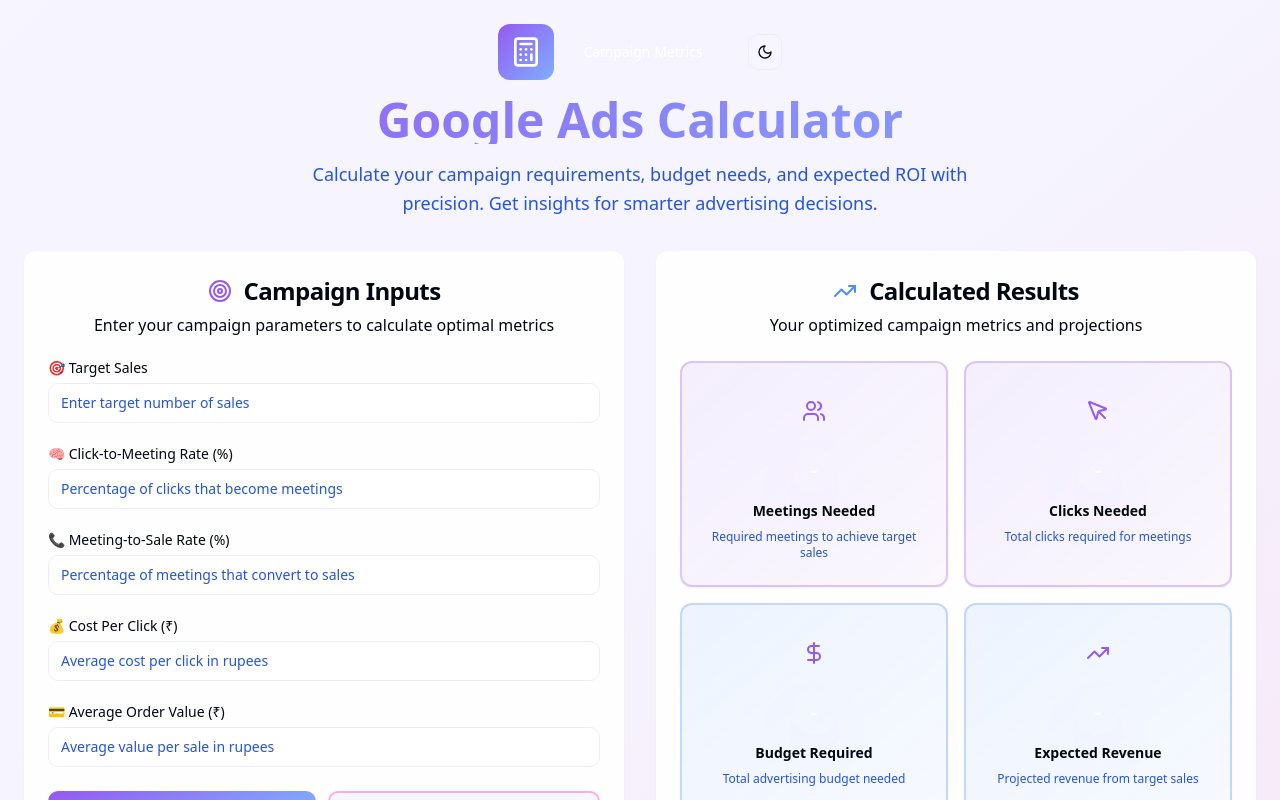
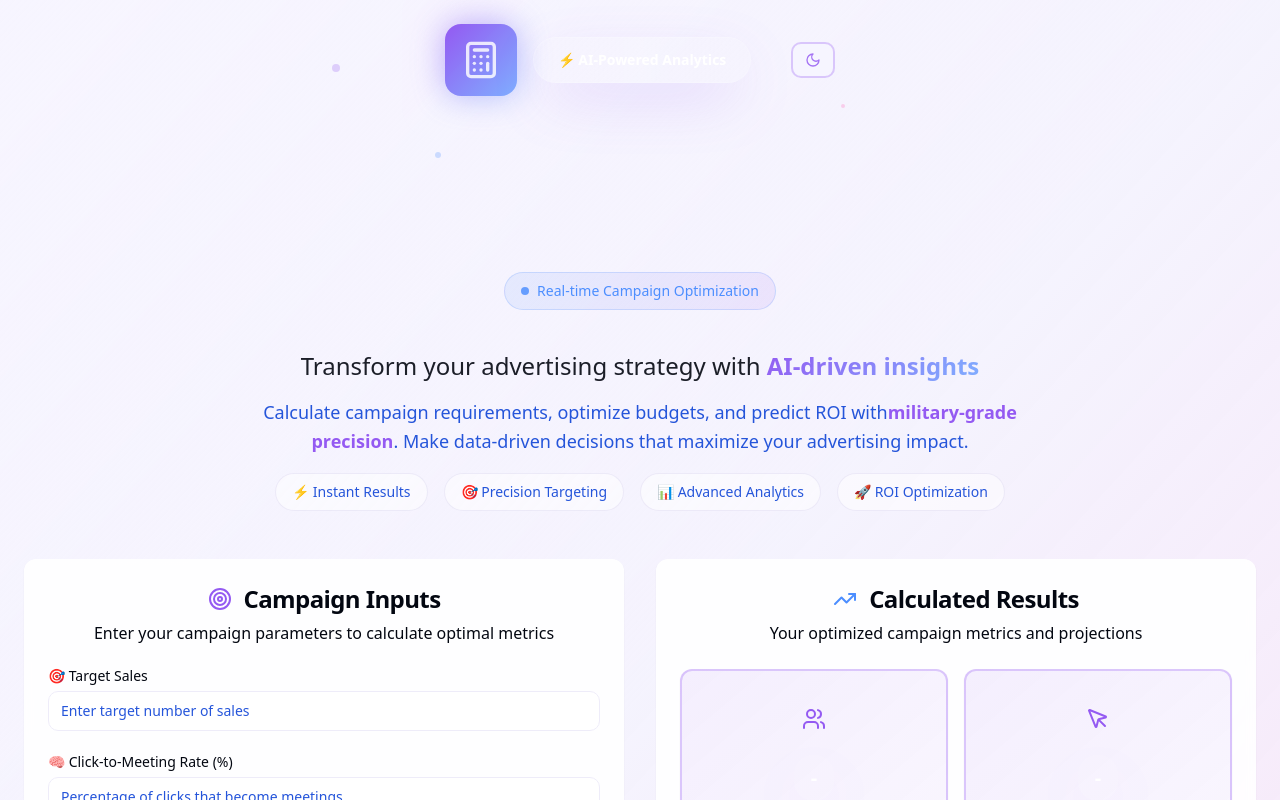
Before and after one commit to contact-2025/campaign-metric-mapper, a React (Vite) app: page / in a window 1280 px wide. Shown: the top 800 px of the page. Built offline with nearby package versions, Linux system fonts and the light colour scheme.

Commit message:
Enhance UI with futuristic design
Improve UI and add animations for a modern look.

```diff
--- a/src/components/GoogleAdsCalculator.tsx
+++ b/src/components/GoogleAdsCalculator.tsx
@@ -168,32 +168,92 @@ export const GoogleAdsCalculator = () => {
   return (
     <div className="min-h-screen bg-gradient-to-br from-background via-muted/20 to-accent/10 p-6 transition-colors duration-300">
       <div className="max-w-7xl mx-auto">
-        <div className="text-center mb-8 animate-fade-in">
-          <div className="flex items-center justify-center gap-3 mb-4">
-            <div className="p-3 bg-gradient-primary rounded-xl shadow-glow">
-              <Calculator className="h-8 w-8 text-white" />
+        <div className="text-center mb-12 animate-fade-in relative">
+          {/* Floating particles animation */}
+          <div className="absolute inset-0 overflow-hidden pointer-events-none">
+            <div className="absolute top-10 left-1/4 w-2 h-2 bg-primary/30 rounded-full animate-pulse" style={{animationDelay: '0s'}}></div>
+            <div className="absolute top-20 right-1/3 w-1 h-1 bg-accent/40 rounded-full animate-pulse" style={{animationDelay: '1s'}}></div>
+            <div className="absolute top-32 left-1/3 w-1.5 h-1.5 bg-success/30 rounded-full animate-pulse" style={{animationDelay: '2s'}}></div>
+          </div>
+
+          <div className="flex items-center justify-center gap-4 mb-6 relative z-10">
+            {/* Animated icon with multiple layers */}
+            <div className="relative group">
+              <div className="absolute inset-0 bg-gradient-primary rounded-2xl blur-lg opacity-60 group-hover:opacity-80 transition-opacity duration-500"></div>
+              <div className="relative p-4 bg-gradient-primary rounded-2xl shadow-glow transform hover:scale-110 transition-all duration-500">
+                <Calculator className="h-10 w-10 text-white animate-pulse" />
+              </div>
+              <div className="absolute -inset-1 bg-gradient-primary rounded-2xl opacity-20 animate-ping"></div>
             </div>
-            <Badge variant="secondary" className="px-4 py-2 text-sm font-medium bg-gradient-accent text-white">
-              Campaign Metrics
-            </Badge>
-            <div className="flex gap-2 ml-4">
+
+            {/* Futuristic badge */}
+            <div className="relative">
+              <Badge variant="secondary" className="px-6 py-3 text-sm font-bold bg-gradient-accent text-white shadow-elegant transform hover:scale-105 transition-all duration-300 border border-white/20">
+                <span className="relative z-10">⚡ AI-Powered Analytics</span>
+                <div className="absolute inset-0 bg-gradient-to-r from-transparent via-white/10 to-transparent animate-[shimmer_2s_infinite] rounded-full"></div>
+              </Badge>
+            </div>
+
+            {/* Theme toggle with futuristic styling */}
+            <div className="flex gap-2 ml-6">
               <Button
                 variant="outline"
                 size="sm"
                 onClick={() => setIsDark(!isDark)}
-                className="p-2"
+                className="p-3 border-2 border-primary/30 hover:border-primary/60 bg-background/80 backdrop-blur-sm hover:bg-primary/10 transition-all duration-300 transform hover:scale-105"
               >
-                {isDark ? <Sun className="h-4 w-4" /> : <Moon className="h-4 w-4" />}
+                <div className="relative">
+                  {isDark ? <Sun className="h-5 w-5 text-warning animate-spin" style={{animationDuration: '3s'}} /> : <Moon className="h-5 w-5 text-primary animate-pulse" />}
+                </div>
               </Button>
             </div>
           </div>
-          <h1 className="text-4xl md:text-5xl font-bold bg-gradient-primary bg-clip-text text-transparent mb-4">
-            Google Ads Calculator
-          </h1>
-          <p className="text-lg text-muted-foreground max-w-2xl mx-auto leading-relaxed">
-            Calculate your campaign requirements, budget needs, and expected ROI with precision.
-            Get insights for smarter advertising decisions.
-          </p>
+
+          {/* Main title with enhanced effects */}
+          <div className="relative mb-6">
+            <h1 className="text-5xl md:text-7xl font-black bg-gradient-primary bg-clip-text text-transparent mb-2 tracking-tight leading-none">
+              <span className="relative">
+                Google Ads
+                <div className="absolute -inset-2 bg-gradient-primary/20 blur-2xl -z-10 animate-pulse"></div>
+              </span>
+              <br />
+              <span className="bg-gradient-accent bg-clip-text text-transparent animate-pulse" style={{animationDuration: '2s'}}>
+                Calculator Pro
+              </span>
+            </h1>
+
+            {/* Subtitle badge */}
+            <div className="inline-flex items-center gap-2 px-4 py-2 bg-gradient-to-r from-success/10 to-info/10 border border-success/20 rounded-full mb-4">
+              <div className="w-2 h-2 bg-success rounded-full animate-pulse"></div>
+              <span className="text-sm font-medium text-success">Real-time Campaign Optimization</span>
+            </div>
+          </div>
+
+          {/* Enhanced description */}
+          <div className="space-y-4 max-w-3xl mx-auto">
+            <p className="text-xl md:text-2xl text-foreground/90 font-medium leading-relaxed">
+              Transform your advertising strategy with
+              <span className="bg-gradient-primary bg-clip-text text-transparent font-bold"> AI-driven insights</span>
+            </p>
+            <p className="text-lg text-muted-foreground leading-relaxed">
+              Calculate campaign requirements, optimize budgets, and predict ROI with
+              <span className="text-primary font-semibold">military-grade precision</span>.
+              Make data-driven decisions that maximize your advertising impact.
+            </p>
+
+            {/* Feature highlights */}
+            <div className="flex flex-wrap justify-center gap-4 mt-6">
+              {['⚡ Instant Results', '🎯 Precision Targeting', '📊 Advanced Analytics', '🚀 ROI Optimization'].map((feature, index) => (
+                <div
+                  key={feature}
+                  className="px-4 py-2 bg-card/50 border border-border/50 rounded-full text-sm font-medium text-muted-foreground hover:bg-primary/10 hover:border-primary/30 transition-all duration-300 transform hover:scale-105"
+                  style={{animationDelay: `${index * 200}ms`}}
+                >
+                  {feature}
+                </div>
+              ))}
+            </div>
+          </div>
         </div>
 
         <div className="grid lg:grid-cols-2 gap-8">
```
